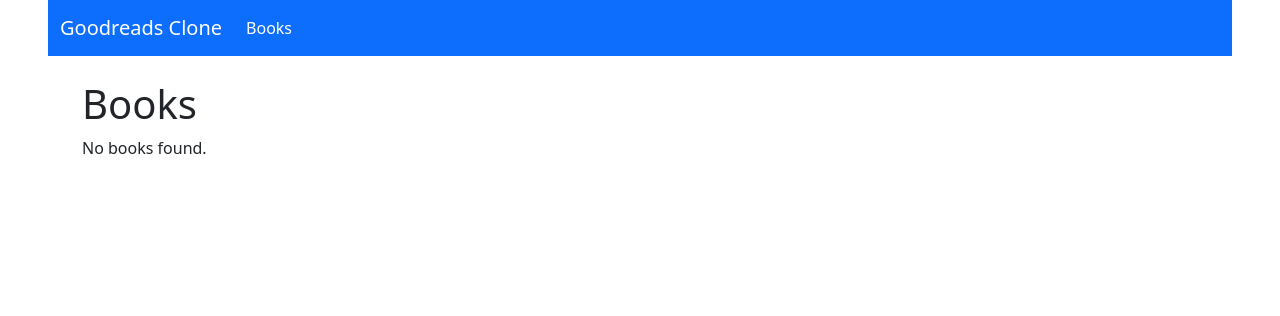
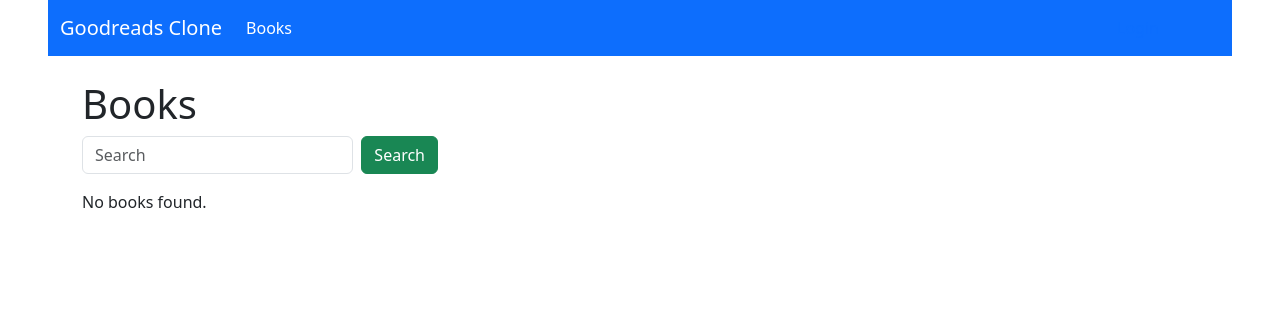
Before and after one commit to SamadovS/Goodreads-Clone, a Django app: page /books/ in a window 1280 px wide. Shown: the top 316 px of the page. Run offline with Django 4.2, Linux system fonts and the light colour scheme; data that the repository does not hold is empty.

Commit message:
add search field

```diff
--- a/books/templates/books/list.html
+++ b/books/templates/books/list.html
@@ -4,6 +4,15 @@
 
 {% block content %}
     <h1>Books</h1>
+
+<div class="row mb-3">
+    <div class="col-4">
+        <form class="d-flex" method="get">
+            <input class="form-control me-2" type="text" placeholder="Search" name="q" value="{{ search_query }}">
+            <button class="btn btn-success">Search</button>
+        </form>
+    </div>
+</div>
 
     {% if page_obj %}
             {% for book in page_obj.object_list %}
--- a/books/views.py
+++ b/books/views.py
@@ -14,13 +14,19 @@ from books.models import Book
 class BooksView(View):
     def get(self, request):
         books = Book.objects.all().order_by('id')
+        search_query = request.GET.get("q", '')
+        if search_query:
+            books=books.filter(title__icontains=search_query)
         page_size = request.GET.get('get_page', 3)
         paginator = Paginator(books, page_size)
 
         page_num = request.GET.get('page', 1)
         page_obj = paginator.get_page(page_num)
 
-        return render(request, "books/list.html", {'page_obj': page_obj })
+        return render(
+            request,
+            "books/list.html",
+            {'page_obj': page_obj, "search_query": search_query})
 
 
 class BookDetailView(DetailView):
```
Also changed, not shown: books/tests.py (+20 -0 lines).
